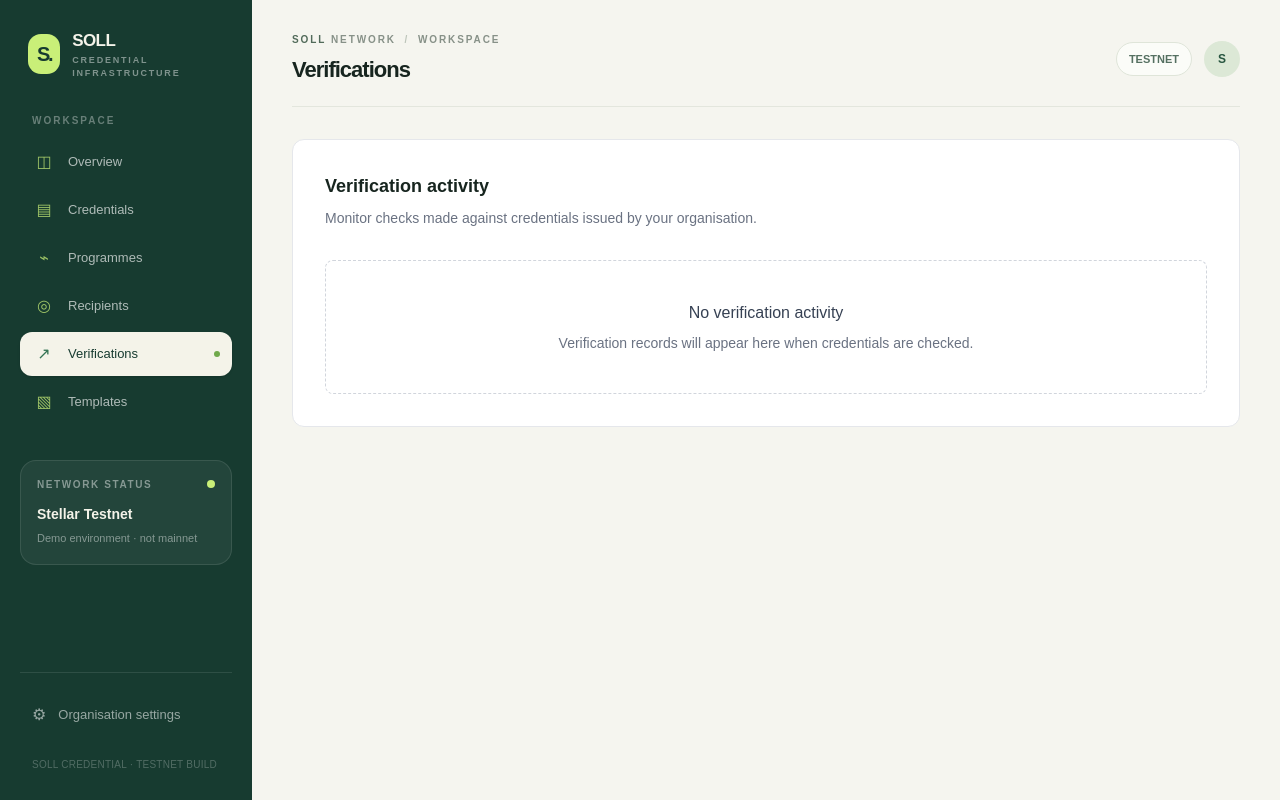
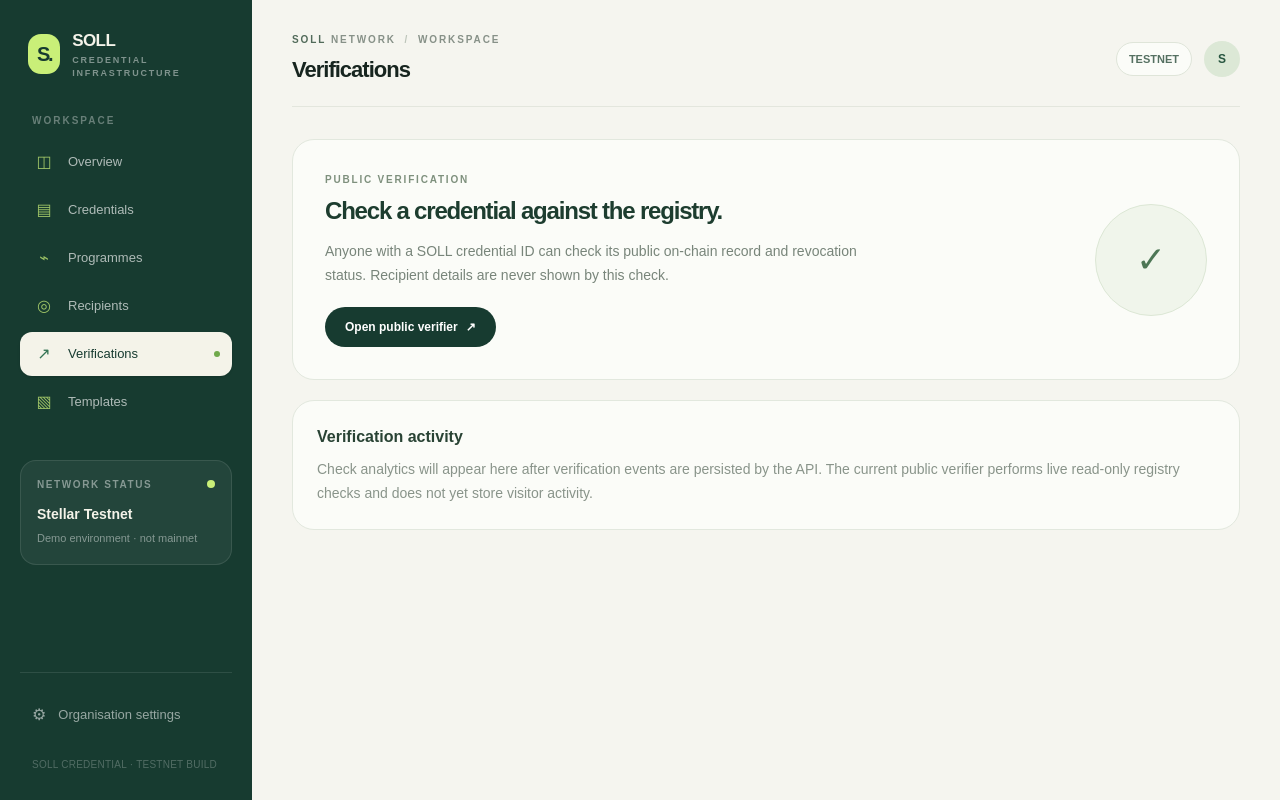
Before and after one commit to Rayxworld/Soll-credentials, a Next.js app in the folder apps/web/: page /verifications in a window 1280 px wide. Built offline with nearby package versions, Linux system fonts and the light colour scheme.

Commit message:
feat(web): connect verification workspace to public verifier

```diff
--- a/apps/web/src/app/verifications/page.tsx
+++ b/apps/web/src/app/verifications/page.tsx
@@ -1,3 +1,4 @@
+import Link from "next/link";
 import DashboardShell from "@/components/dashboard-shell";
 import DashboardHeader from "@/components/dashboard-header";
 
@@ -5,17 +6,29 @@ export default function VerificationsPage() {
   return (
     <DashboardShell>
       <DashboardHeader title="Verifications" />
-      <section className="mt-8 rounded-xl border border-gray-200 bg-white p-8">
-        <h2 className="text-lg font-semibold">Verification activity</h2>
-        <p className="mt-2 text-sm text-gray-500">
-          Monitor checks made against credentials issued by your organisation.
+      <section className="mt-8 rounded-[22px] border border-[#e2e8de] bg-[#fbfcf8] p-6 sm:p-8">
+        <div className="flex flex-col justify-between gap-6 sm:flex-row sm:items-center">
+          <div className="max-w-xl">
+            <p className="text-[10px] font-bold uppercase tracking-[.18em] text-[#7e907d]">Public verification</p>
+            <h2 className="mt-2 text-2xl font-semibold tracking-[-.05em] text-[#1d3d2f]">Check a credential against the registry.</h2>
+            <p className="mt-3 text-sm leading-6 text-[#78857a]">
+              Anyone with a SOLL credential ID can check its public on-chain record and revocation status. Recipient details are never shown by this check.
+            </p>
+            <Link href="/verify" className="mt-5 inline-flex items-center gap-2 rounded-full bg-[#173b30] px-5 py-3 text-xs font-semibold text-white transition hover:bg-[#285742]">
+              Open public verifier <span aria-hidden="true">↗</span>
+            </Link>
+          </div>
+          <div className="grid h-28 w-28 shrink-0 place-items-center self-center rounded-full border border-[#dce7d5] bg-[#f0f5eb] sm:self-auto">
+            <span className="text-4xl text-[#4d7655]" aria-hidden="true">✓</span>
+          </div>
+        </div>
+      </section>
+
+      <section className="mt-5 rounded-[22px] border border-[#e2e8de] bg-[#fbfcf8] p-6">
+        <h2 className="text-base font-semibold text-[#294334]">Verification activity</h2>
+        <p className="mt-2 text-sm leading-6 text-[#89948a]">
+          Check analytics will appear here after verification events are persisted by the API. The current public verifier performs live read-only registry checks and does not yet store visitor activity.
         </p>
-        <div className="mt-8 rounded-lg border border-dashed border-gray-300 p-10 text-center">
-          <p className="font-medium text-gray-700">No verification activity</p>
-          <p className="mt-2 text-sm text-gray-500">
-            Verification records will appear here when credentials are checked.
-          </p>
-        </div>
       </section>
     </DashboardShell>
   );
```
